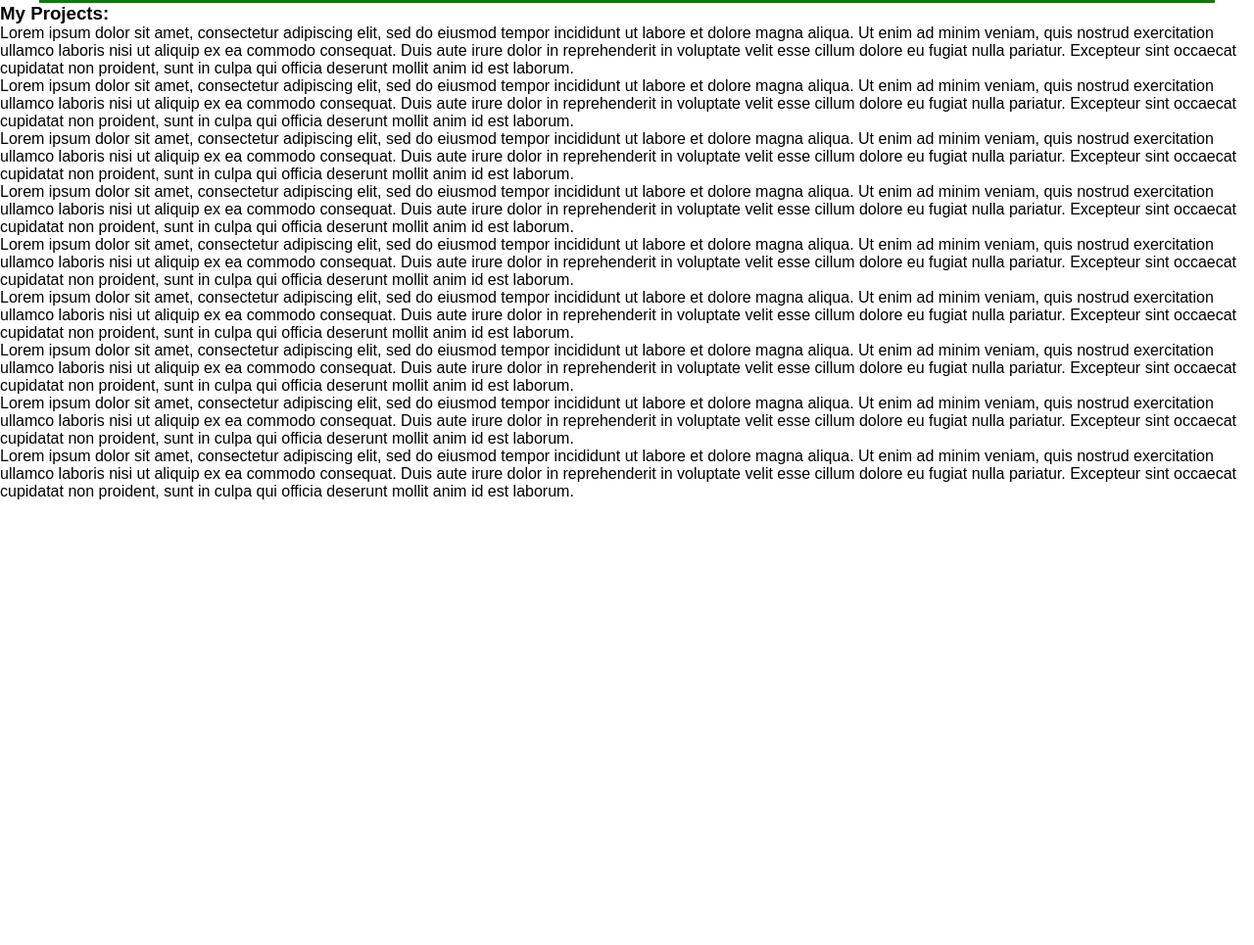
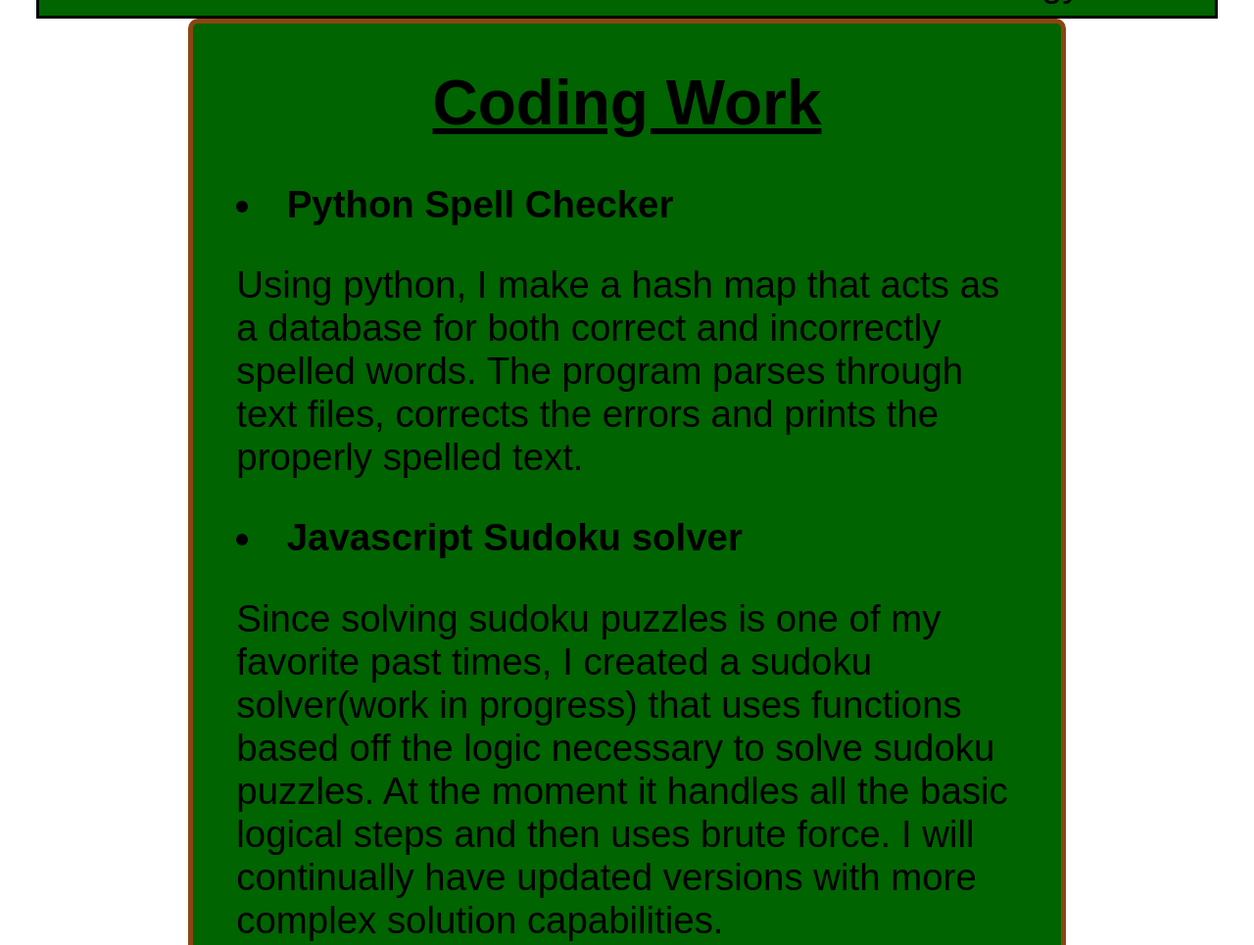
Before and after one commit to jma7161/website, a plain HTML site: page index.html in a window 1280 px wide. Shown: the part 1362-2327 px from the top of the page at 98% size. Before the commit the page ends 1873 px from the top, so only its background shows below. Drawn offline with Linux system fonts and the light colour scheme.

Commit message:
Almost have complete perfect index page, just want to add some functionality

```diff
--- a/index.html
+++ b/index.html
@@ -52,7 +52,7 @@
 <!-- I intend to turn this into a different section of my project -->
     <section class="projects">
         <div>
-            <h3>My Projects:</h3>
+            <h3>Coding Work</h3>
         </div>
             <!--
             Place a list of projects with descriptions. Maybe even a link
@@ -60,32 +60,31 @@
             -->
         <ul>
             <li>
-                Lorem ipsum dolor sit amet, consectetur adipiscing elit, sed do eiusmod tempor incididunt ut labore et dolore magna aliqua. Ut enim ad minim veniam, quis nostrud exercitation ullamco laboris nisi ut aliquip ex ea commodo consequat. Duis aute irure dolor in reprehenderit in voluptate velit esse cillum dolore eu fugiat nulla pariatur. Excepteur sint occaecat cupidatat non proident, sunt in culpa qui officia deserunt mollit anim id est laborum.
+                Python Spell Checker
+                <p>
+                    Using python, I make a hash map that acts as a database for both correct and incorrectly spelled
+                    words. The program parses through text files, corrects the errors and prints the properly spelled
+                    text.
+                </p>
             </li>
             <li>
-                Lorem ipsum dolor sit amet, consectetur adipiscing elit, sed do eiusmod tempor incididunt ut labore et dolore magna aliqua. Ut enim ad minim veniam, quis nostrud exercitation ullamco laboris nisi ut aliquip ex ea commodo consequat. Duis aute irure dolor in reprehenderit in voluptate velit esse cillum dolore eu fugiat nulla pariatur. Excepteur sint occaecat cupidatat non proident, sunt in culpa qui officia deserunt mollit anim id est laborum.
+                Javascript Sudoku solver
+                <p>
+                    Since solving sudoku puzzles is one of my favorite past times, I created a sudoku solver(work in progress)
+                    that uses functions based off the logic necessary to solve sudoku puzzles. At the moment it handles
+                    all the basic logical steps and then uses brute force. I will continually have updated versions with
+                    more complex solution capabilities.
+                </p>
             </li>
             <li>
-                Lorem ipsum dolor sit amet, consectetur adipiscing elit, sed do eiusmod tempor incididunt ut labore et dolore magna aliqua. Ut enim ad minim veniam, quis nostrud exercitation ullamco laboris nisi ut aliquip ex ea commodo consequat. Duis aute irure dolor in reprehenderit in voluptate velit esse cillum dolore eu fugiat nulla pariatur. Excepteur sint occaecat cupidatat non proident, sunt in culpa qui officia deserunt mollit anim id est laborum.
+                Java WebCheckers
+                <p>
+                    WebCheckers is one of the team projects I worked on where we followed a scrum methodology and created
+                    an online checkers game. Users can make accounts, store games, and play other players through the internet
+                    in a game of checkers.
+                </p>
             </li>
-            <li>
-                Lorem ipsum dolor sit amet, consectetur adipiscing elit, sed do eiusmod tempor incididunt ut labore et dolore magna aliqua. Ut enim ad minim veniam, quis nostrud exercitation ullamco laboris nisi ut aliquip ex ea commodo consequat. Duis aute irure dolor in reprehenderit in voluptate velit esse cillum dolore eu fugiat nulla pariatur. Excepteur sint occaecat cupidatat non proident, sunt in culpa qui officia deserunt mollit anim id est laborum.
-            </li>
-            <li>
-                Lorem ipsum dolor sit amet, consectetur adipiscing elit, sed do eiusmod tempor incididunt ut labore et dolore magna aliqua. Ut enim ad minim veniam, quis nostrud exercitation ullamco laboris nisi ut aliquip ex ea commodo consequat. Duis aute irure dolor in reprehenderit in voluptate velit esse cillum dolore eu fugiat nulla pariatur. Excepteur sint occaecat cupidatat non proident, sunt in culpa qui officia deserunt mollit anim id est laborum.
-            </li>
-            <li>
-                Lorem ipsum dolor sit amet, consectetur adipiscing elit, sed do eiusmod tempor incididunt ut labore et dolore magna aliqua. Ut enim ad minim veniam, quis nostrud exercitation ullamco laboris nisi ut aliquip ex ea commodo consequat. Duis aute irure dolor in reprehenderit in voluptate velit esse cillum dolore eu fugiat nulla pariatur. Excepteur sint occaecat cupidatat non proident, sunt in culpa qui officia deserunt mollit anim id est laborum.
-            </li>
-            <li>
-                Lorem ipsum dolor sit amet, consectetur adipiscing elit, sed do eiusmod tempor incididunt ut labore et dolore magna aliqua. Ut enim ad minim veniam, quis nostrud exercitation ullamco laboris nisi ut aliquip ex ea commodo consequat. Duis aute irure dolor in reprehenderit in voluptate velit esse cillum dolore eu fugiat nulla pariatur. Excepteur sint occaecat cupidatat non proident, sunt in culpa qui officia deserunt mollit anim id est laborum.
-            </li>
-            <li>
-                Lorem ipsum dolor sit amet, consectetur adipiscing elit, sed do eiusmod tempor incididunt ut labore et dolore magna aliqua. Ut enim ad minim veniam, quis nostrud exercitation ullamco laboris nisi ut aliquip ex ea commodo consequat. Duis aute irure dolor in reprehenderit in voluptate velit esse cillum dolore eu fugiat nulla pariatur. Excepteur sint occaecat cupidatat non proident, sunt in culpa qui officia deserunt mollit anim id est laborum.
-            </li>
-            <li>
-                Lorem ipsum dolor sit amet, consectetur adipiscing elit, sed do eiusmod tempor incididunt ut labore et dolore magna aliqua. Ut enim ad minim veniam, quis nostrud exercitation ullamco laboris nisi ut aliquip ex ea commodo consequat. Duis aute irure dolor in reprehenderit in voluptate velit esse cillum dolore eu fugiat nulla pariatur. Excepteur sint occaecat cupidatat non proident, sunt in culpa qui officia deserunt mollit anim id est laborum.
-            </li>
+
         </ul>
     </section>
 </body>
--- a/style.css
+++ b/style.css
@@ -86,13 +86,14 @@ the link bar
 This is my information section.
  */
 .info{
-    background-color: green;
+    background-color: darkgreen;
     color: #000000;
     white-space: nowrap;
     width: 100%;
     max-width:1200px;
     margin:0 auto;
     position:relative;
+    border:3px solid black;
 
 
 }
@@ -107,6 +108,7 @@ This is my information section.
     height:50%;
     width:50%;
     margin:10% 10%;
+    border:5px solid black;
 }
 .info .para{
     position:absolute;
@@ -116,10 +118,36 @@ This is my information section.
     width:50%;
     height:100%;
     text-align: center;
+
 }
 .info p{
     font-size: 3vw;
     height:100%;
     width:100%;
-
 }
+/*
+This is the projects portion of my index page
+ */
+.projects{
+    background-color: darkgreen;
+    margin:0 15%;
+    border: 5px solid saddlebrown;
+    border-radius: 10px;
+}
+.projects ul{
+    list-style-position: inside;
+    padding:0 5%;
+}
+.projects h3{
+    text-align: center;
+    text-decoration: underline;
+    font-size: 5vw;
+    margin:5% 0;
+}
+.projects li{
+    font-size:3vw;
+    font-weight: bold;
+}
+.projects p{
+    font-weight: normal;
+}
```
